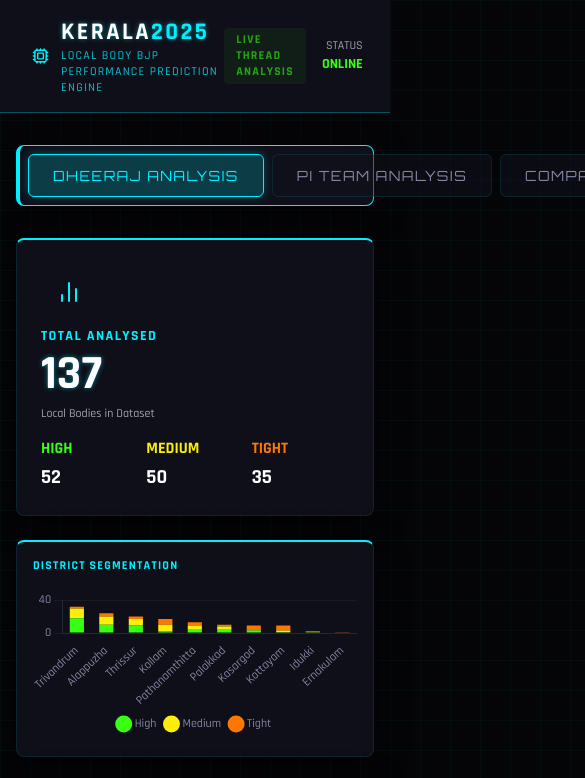
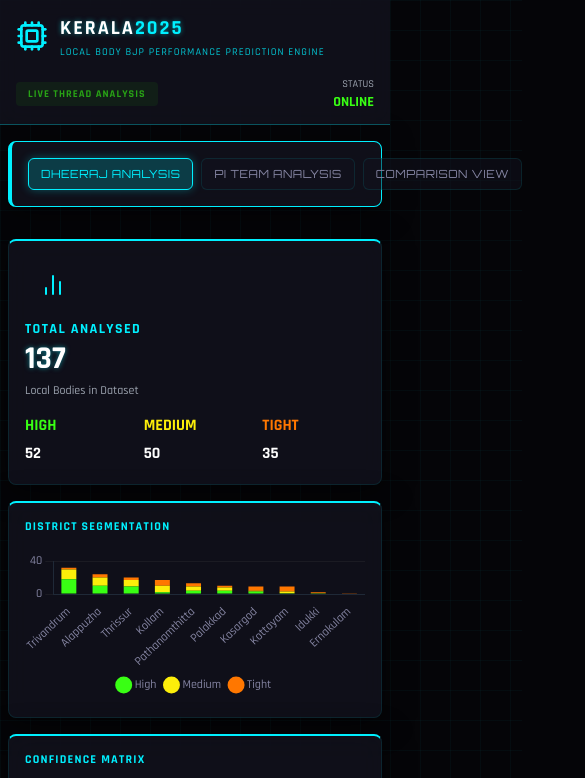
Before and after one commit to oru-pavam-nair/BJPPrediction2025, a plain HTML site: page index.html in a window 390 px wide. Shown: the top 778 px of the page, 585 px wide, since content can reach past the window. Drawn offline with nearby package versions, Linux system fonts and the light colour scheme.

Commit message:
Fix mobile responsive layout

```diff
--- a/index.html
+++ b/index.html
@@ -215,6 +215,34 @@
         @keyframes pulse {
             0%, 100% { opacity: 1; }
             50% { opacity: 0.5; }
+        }
+
+        /* Mobile-first responsive design */
+        @media (max-width: 767px) {
+            nav { padding: 0.75rem 0; }
+            nav > div { padding: 0 1rem !important; flex-wrap: wrap; gap: 1rem; }
+            nav h1 { font-size: 1.25rem !important; }
+            nav .text-xs { font-size: 0.65rem !important; }
+            nav .flex.items-center.gap-4 { width: 100%; justify-content: space-between; margin-left: 0; }
+            nav .flex.items-center.gap-4 > div { font-size: 0.7rem; }
+
+            main { padding: 1rem 0.5rem !important; }
+            .container { padding: 0 1rem !important; }
+
+            .tab-button {
+                font-size: 0.7rem !important;
+                padding: 0.5rem 0.75rem !important;
+                letter-spacing: 0.05em !important;
+            }
+
+            .glass-panel { padding: 1rem !important; }
+
+            .text-5xl { font-size: 2rem !important; }
+            .text-4xl { font-size: 1.75rem !important; }
+            .text-2xl { font-size: 1.25rem !important; }
+            .text-xl { font-size: 1rem !important; }
+
+            .grid { gap: 1rem !important; }
         }
 
         @media (min-width: 640px) {
```
